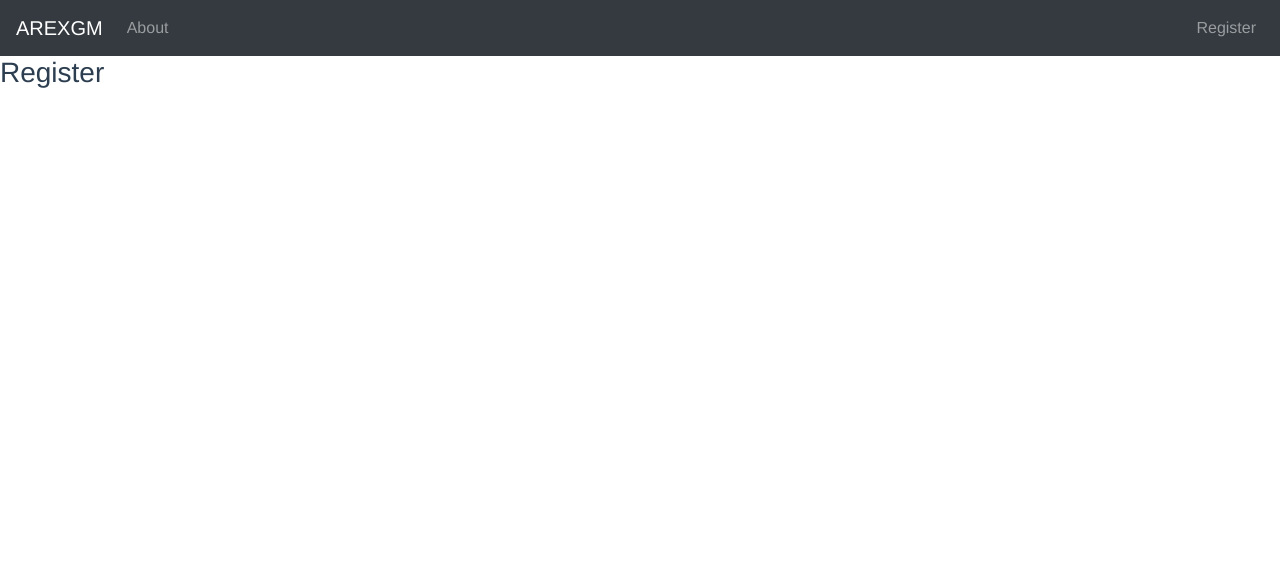
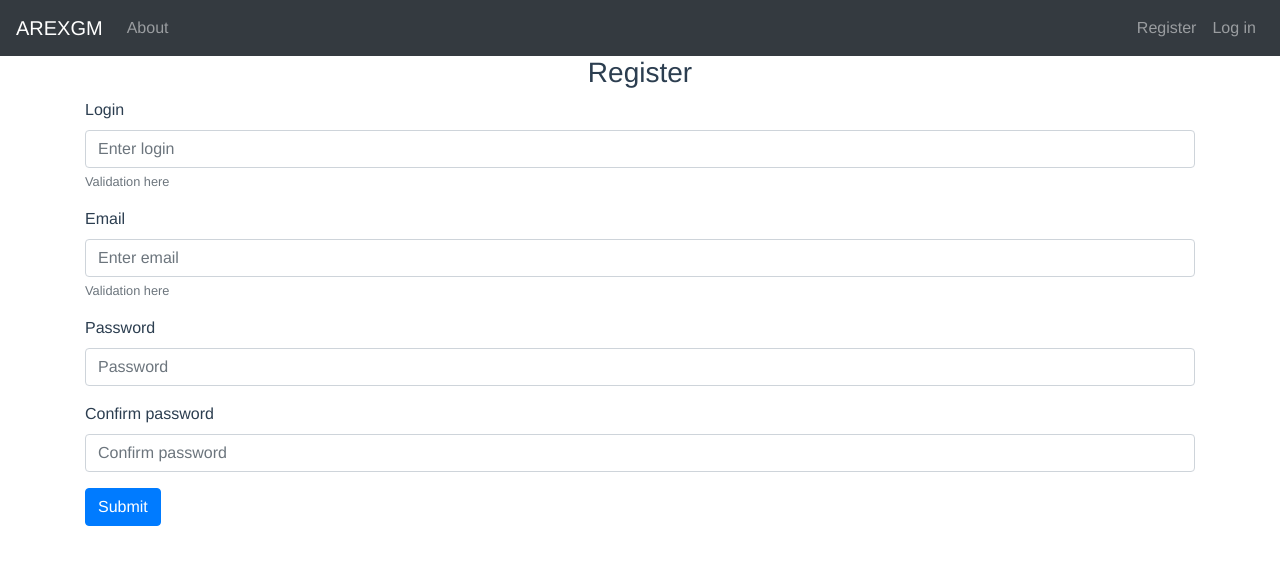
Before and after one commit to perispomenon/arexgm, a Vue app in the folder client/: page /#/register in a window 1280 px wide. Shown: the top 564 px of the page. Built offline with nearby package versions, Linux system fonts and the light colour scheme.

Commit message:
made register and login forms

```diff
--- a/client/src/components/Login.vue
+++ b/client/src/components/Login.vue
@@ -1,9 +1,9 @@
 <template>
-<div class="modal fade" id="exampleModal" tabindex="-1" role="dialog" aria-labelledby="exampleModalLabel" aria-hidden="true">
+<div class="modal fade" id="loginModal" tabindex="-1" role="dialog" aria-labelledby="" aria-hidden="true">
   <div class="modal-dialog" role="document">
     <div class="modal-content">
       <div class="modal-header">
-        <h5 class="modal-title" id="exampleModalLabel">Login</h5>
+        <h5 class="modal-title">Log in</h5>
         <button type="button" class="close" data-dismiss="modal" aria-label="Close">
           <span aria-hidden="true">&times;</span>
         </button>
@@ -11,12 +11,12 @@
       <div class="modal-body">
         <form>
           <div class="form-group">
-            <label class="col-form-label">Recipient:</label>
+            <label class="col-form-label">Login:</label>
             <input type="text" class="form-control">
           </div>
           <div class="form-group">
-            <label class="col-form-label">Message:</label>
-            <textarea class="form-control"></textarea>
+            <label class="col-form-label">Password:</label>
+            <input type="password" class="form-control">
           </div>
         </form>
       </div>
--- a/client/src/components/MainHeader.vue
+++ b/client/src/components/MainHeader.vue
@@ -8,10 +8,13 @@
       </button>
       <div class="collapse navbar-collapse" id="navbarNav">
         <ul class="navbar-nav">
-          <router-link class="nav-link" :to="{ name: 'home' }">About</router-link>
+          <router-link class="nav-link" :to="{ name: 'about' }">About</router-link>
         </ul>
         <ul class="navbar-nav ml-auto">
           <router-link class="nav-link" :to="{ name: 'register' }">Register</router-link>
+          <li class="nav-item"  @click="showLogin = true" :data-toggle="showLogin ? 'modal' : ''" data-target="#loginModal">
+            <a class="nav-link" href="javascript:void(0)">Log in</a>
+          </li>
         </ul>
       </div>
     </nav>
@@ -27,6 +30,11 @@ export default {
   name: 'main-header',
   components: {
     Login
+  },
+  data () {
+    return {
+      showLogin: false
+    }
   }
 }
 </script>
--- a/client/src/views/Register.vue
+++ b/client/src/views/Register.vue
@@ -1,6 +1,27 @@
 <template>
-<div>
-  <h3>Register</h3>
+<div class="container">
+  <h3 class="text-center">Register</h3>
+  <form>
+    <div class="form-group">
+      <label>Login</label>
+      <input type="text" class="form-control" aria-describedby="loginHelp" placeholder="Enter login">
+      <small class="form-text text-muted">Validation here</small>
+    </div>
+    <div class="form-group">
+      <label>Email</label>
+      <input type="email" class="form-control" aria-describedby="emailHelp" placeholder="Enter email">
+      <small class="form-text text-muted">Validation here</small>
+    </div>
+    <div class="form-group">
+      <label>Password</label>
+      <input type="password" class="form-control" placeholder="Password">
+    </div>
+    <div class="form-group">
+      <label>Confirm password</label>
+      <input type="password" class="form-control" placeholder="Confirm password">
+    </div>
+    <button type="submit" class="btn btn-primary">Submit</button>
+  </form>
 </div>
 </template>
 
```
